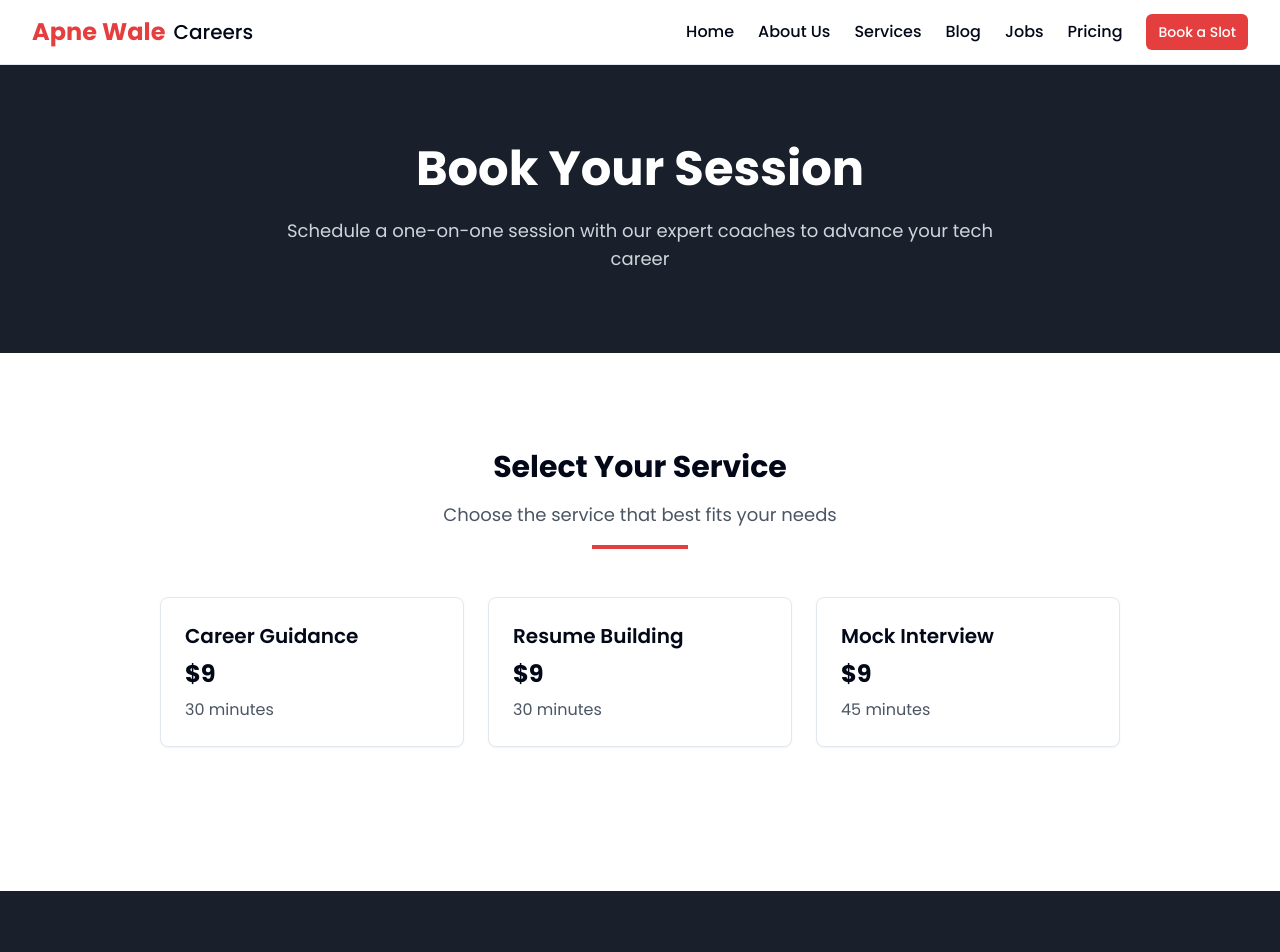
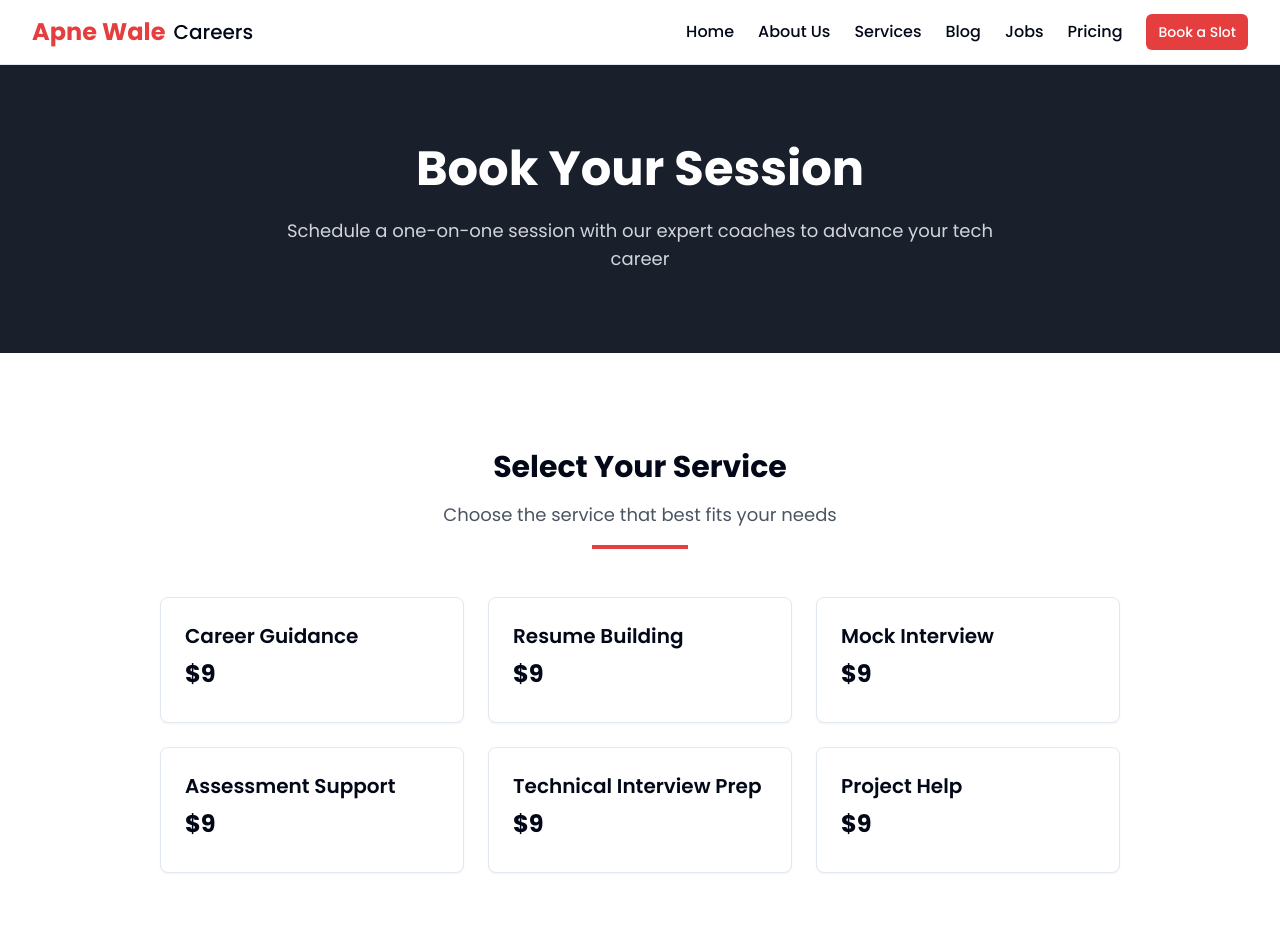
Before and after one commit to rohitt527/apne-wale-careers-hub, a React (Vite) app: page /book in a window 1280 px wide. Shown: the top 952 px of the page. Built offline with nearby package versions, Linux system fonts and the light colour scheme.

Commit message:
Add service information to booking form.

```diff
--- a/src/pages/Book.tsx
+++ b/src/pages/Book.tsx
@@ -9,13 +9,15 @@ import { Popover, PopoverContent, PopoverTrigger } from "@/components/ui/popover
 import { useToast } from "@/hooks/use-toast";
 import { format } from "date-fns";
 import { Calendar as CalendarIcon, Clock } from "lucide-react";
-import { createCheckoutSession } from "@/functions/create-payment";
 
 // Services available for booking
 const services = [
-  { id: 1, name: "Career Guidance", price: 9, duration: "30 minutes" },
-  { id: 2, name: "Resume Building", price: 9, duration: "30 minutes" },
-  { id: 3, name: "Mock Interview", price: 9, duration: "45 minutes" },
+  { id: 1, name: "Career Guidance", price: 9 },
+  { id: 2, name: "Resume Building", price: 9 },
+  { id: 3, name: "Mock Interview", price: 9 },
+  { id: 4, name: "Assessment Support", price: 9 },
+  { id: 5, name: "Technical Interview Prep", price: 9 },
+  { id: 6, name: "Project Help", price: 9 },
 ];
 
 // Available time slots
@@ -144,7 +146,6 @@ Total Amount: $${selectedServiceDetails?.price}
                 <CardContent className="p-6">
                   <h3 className="text-xl font-semibold mb-2">{service.name}</h3>
                   <div className="text-2xl font-bold mb-2">${service.price}</div>
-                  <div className="text-gray-600">{service.duration}</div>
                 </CardContent>
               </Card>
             ))}
```
